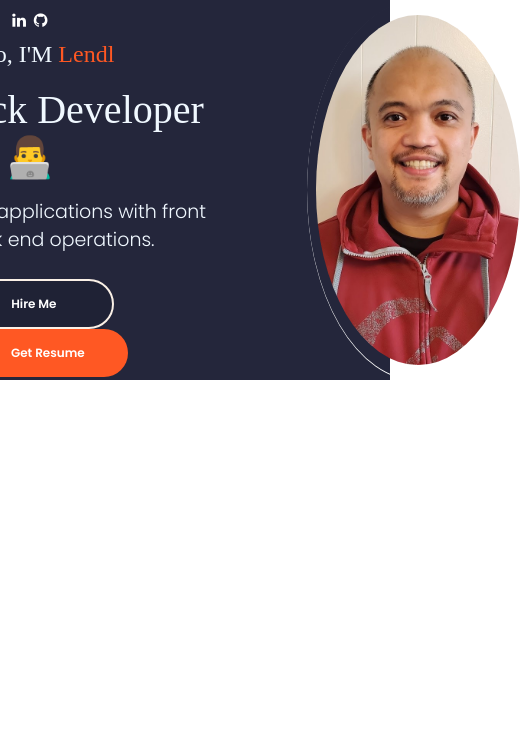
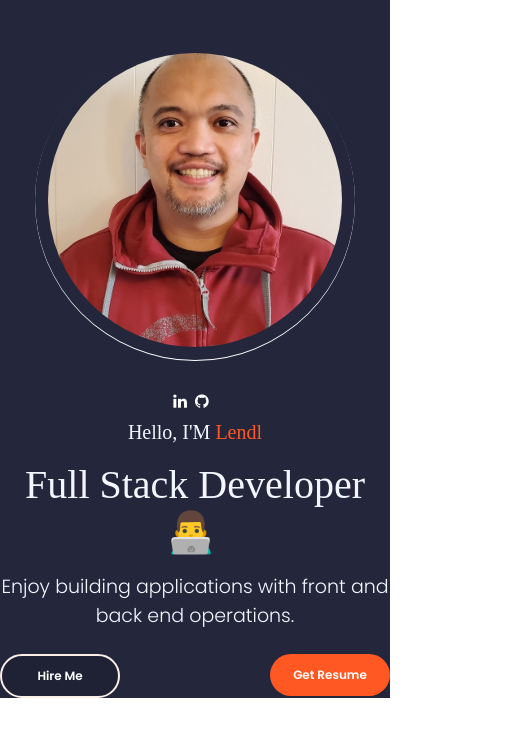
Before and after one commit to janlendl/myPorfolio, a React (Create React App) app in the folder frontend/: page / in a window 390 px wide. Shown: the top 736 px of the page, 529 px wide, since content can reach past the window. Built offline with nearby package versions, Linux system fonts and the light colour scheme; a web font is replaced by a local one.

Commit message:
Add styling for responsive layout

```diff
--- a/frontend/src/Components/Home/Profile.css
+++ b/frontend/src/Components/Home/Profile.css
@@ -89,3 +89,72 @@
 .colz .colz-icon i:hover{
   transform: scale(1.5);
 }
+
+@media screen and (max-width: 1110px){
+  .profile-picture{
+    margin: 0 0px 0 80px;
+  }
+
+  .profile-details-name{
+    font-size: 20px;
+  }
+
+  .profile-details-role .primary-text{
+    font-size: 12px;
+  }
+
+  .profile-options .btn{
+    width: 120px;
+    padding: 11px 0;
+    z-index: 700;
+  }
+}
+
+@media screen and (max-width: 910px){
+  .profile-picture{
+    height: 320px;
+    width: 320px;
+    margin: 0 0 0 4px;
+  }
+}
+
+@media screen and (max-width: 810px){
+  .profile-picture{
+    margin: 0 !important;
+  }
+
+  .profile-parent{
+    flex-direction: column-reverse;
+    margin: 40px 0 0 0;
+  }
+
+  .profile-options{
+    display: flex;
+    justify-content: space-between;
+  }
+
+  .profile-details{
+    margin: 25px 0 0;
+  }
+
+  .profile-options .highlighted-btn{
+    margin: 0 !important;
+  }
+
+  .profile-options,
+  .profile-details-role{
+    text-align: center;
+  }
+}
+
+@media screen and (max-width: 375px){
+  .profile-picture{
+    height: 275px;
+    width: 275px;
+    margin-top: -90px;
+  }
+
+  .profile-details{
+    width: 90%;
+  }
+}
```
